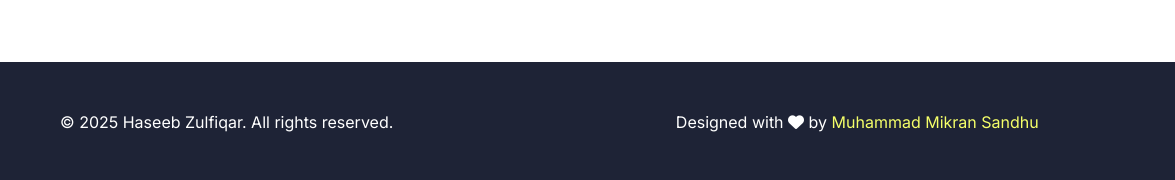
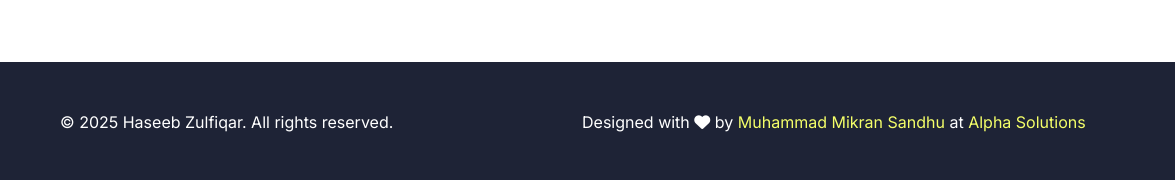
Before and after one commit to Alpha-SolutionsCode/Mr-Haseeb-Zulfiqar, a plain HTML site: page index.html in a window 1280 px wide. Shown: the part 5235-5415 px from the top of the page, 0-1175 px from the left. Drawn offline with Linux system fonts and the light colour scheme.

Commit message:
Update index.html

```diff
--- a/index.html
+++ b/index.html
@@ -414,7 +414,7 @@
         <div class="container">
             <div class="footer-content">
                 <p>&copy; 2025 Haseeb Zulfiqar. All rights reserved.</p><br>
-                <p class="mt-2">Designed with <i class="fas fa-heart text-red-500"></i> by  <a href="https://wa.me/+923494206922" class="nonedc">Muhammad Mikran Sandhu</a></p>
+                <p class="mt-2">Designed with <i class="fas fa-heart text-red-500"></i> by  <a href="https://wa.me/+923494206922" class="nonedc">Muhammad Mikran Sandhu</a> at <a href="https://wa.me/+923494206922" class="nonedc">Alpha Solutions</a></p>
                 <div class="social-links">
                     <a href="https://www.linkedin.com/in/haseeb-zulfiqar-accounting-and-finance-a5197a304" target="_blank">
                         <i class="fab fa-linkedin"></i>
```
